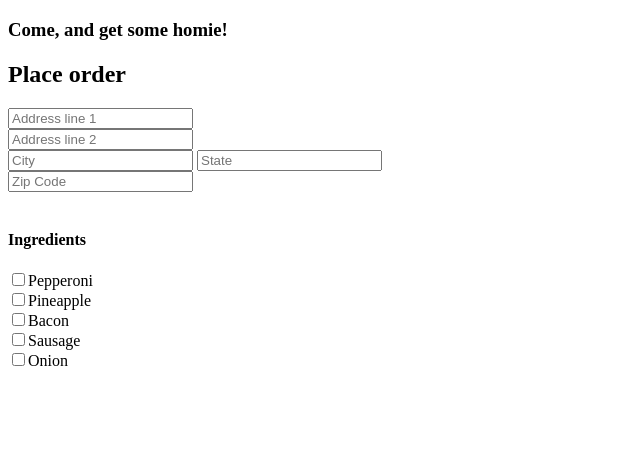
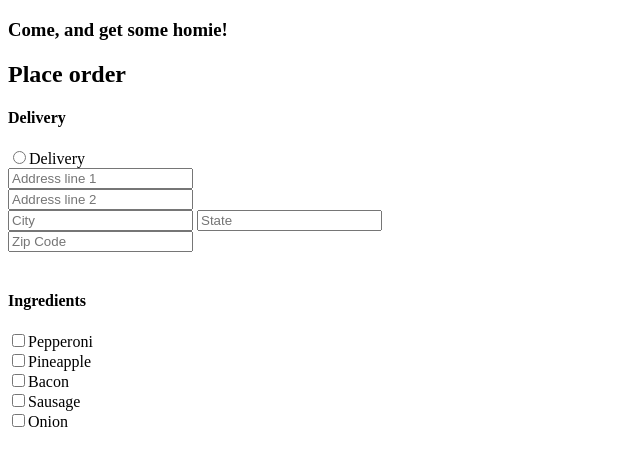
Before and after one commit to irischinos/PHPpractice, a plain HTML site: page index.html in a window 1280 px wide. Shown: the part 61-526 px from the top of the page, without its empty margins (0-640 px from the left). Drawn offline with Linux system fonts and the light colour scheme.

Commit message:
creating radio buttons

```diff
--- a/index.html
+++ b/index.html
@@ -15,7 +15,11 @@
         <section id="contact-form">
             <!-- En method puede ser GET o POST -->
             <h2>Place order</h2>
-            <form method="POST" action="order.php" >
+            <form method="GET" action="order.php" >
+                <h4>Delivery</h4>
+                <!-- Creating RADIOBUTTONS changing type to text to radio -->
+                <input name="delivery" type="radio" value="delivery">Delivery <br>
+
                 <input name="address1" placeholder="Address line 1" type="text" class="lg-input"><br>
                 <input name="address2" placeholder="Address line 2" type="text" class="lg-input"><br>
                 <input name="city" placeholder="City" class="sm-input">
```
